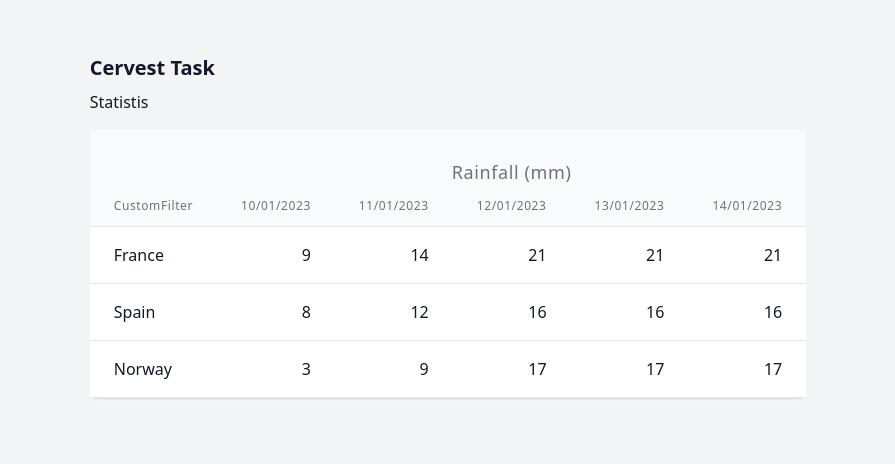
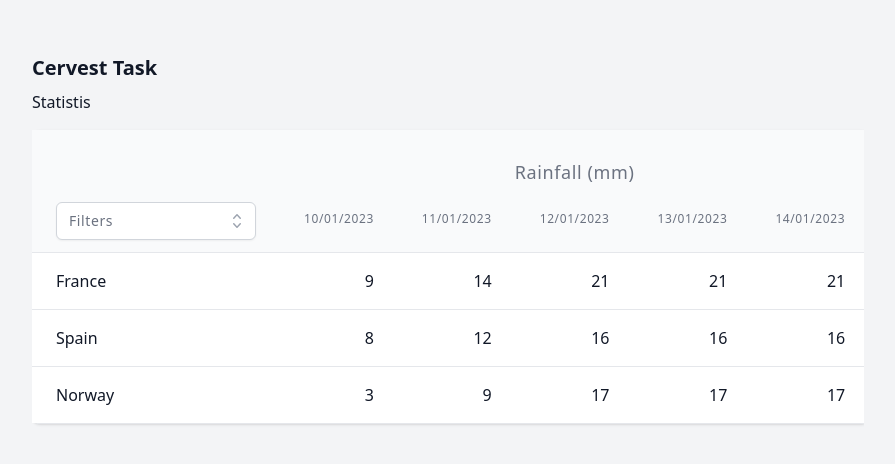
Before and after one commit to KabirMaan326/table-filter, a Next.js app: page / in a window 1280 px wide. Shown: the part 164-628 px from the top of the page, without its empty margins (192-1087 px from the left). Built offline with nearby package versions, Linux system fonts and the light colour scheme.

Commit message:
feature: add CustomFilter component

```diff
--- /dev/null
+++ b/src/components/CustomFilter.tsx
@@ -0,0 +1,113 @@
+import { Fragment, ReactNode } from "react";
+import { Column, Table } from "@tanstack/react-table";
+import { Listbox, Transition } from "@headlessui/react";
+import { ChevronUpDownIcon, EyeSlashIcon } from "@heroicons/react/20/solid";
+
+const CustomFilter = ({
+	column,
+	customFilterValues,
+	customFilterOptions,
+}: {
+	column: Column<any, unknown>;
+	table: Table<any>;
+	customFilterValues: string[];
+	customFilterOptions: ReactNode[];
+}) => {
+	const classNames = (...classes: string[]) => {
+		return classes.filter(Boolean).join(" ");
+	};
+	return (
+		<div className="relative mt-1 ">
+			<Listbox
+				value={customFilterValues || []}
+				onChange={column.setFilterValue}
+				multiple
+			>
+				{({ open }) => (
+					<>
+						<div className="relative mt-1">
+							<Listbox.Button className="relative min-w-[200px] w-full cursor-default rounded-md border border-gray-300 bg-white py-2 pl-3 pr-10 text-left shadow-sm focus:border-indigo-500 focus:outline-none focus:ring-1 focus:ring-indigo-500 sm:text-sm">
+								<span className="flex items-center">
+									{customFilterValues &&
+									customFilterValues.length > 0 ? (
+										<span>
+											{customFilterValues.length}{" "}
+											filter(s) applied
+										</span>
+									) : (
+										<span>Filters</span>
+									)}
+								</span>
+								<span className="pointer-events-none absolute inset-y-0 right-0 ml-3 flex items-center pr-2">
+									<ChevronUpDownIcon
+										className="h-5 w-5 text-gray-400"
+										aria-hidden="true"
+									/>
+								</span>
+							</Listbox.Button>
+							<Transition
+								show={open}
+								as={Fragment}
+								leave="transition ease-in duration-100"
+								leaveFrom="opacity-100"
+								leaveTo="opacity-0"
+							>
+								<Listbox.Options className="absolute z-10 mt-1 max-h-56 w-full overflow-auto rounded-md bg-white py-1 text-base shadow-lg ring-1 ring-black ring-opacity-5 focus:outline-none sm:text-sm">
+									{customFilterOptions.map((value, i) => (
+										<Listbox.Option
+											key={i}
+											className={({ active }) =>
+												classNames(
+													active
+														? "text-white bg-indigo-600"
+														: "text-gray-900",
+													"relative cursor-default select-none py-2 pl-3 pr-9"
+												)
+											}
+											value={value}
+										>
+											{({ selected, active }) => (
+												<>
+													<div className="flex items-center">
+														<span
+															className={classNames(
+																selected
+																	? "font-semibold"
+																	: "font-normal",
+																"ml-3 block truncate normal-case"
+															)}
+														>
+															{value}
+														</span>
+													</div>
+
+													{selected ? (
+														<span
+															className={classNames(
+																active
+																	? "text-white"
+																	: "text-indigo-600",
+																"absolute inset-y-0 right-0 flex items-center pr-4"
+															)}
+														>
+															<EyeSlashIcon
+																className="h-4 w-4 text-gray-400 "
+																aria-hidden="true"
+															/>
+														</span>
+													) : null}
+												</>
+											)}
+										</Listbox.Option>
+									))}
+								</Listbox.Options>
+							</Transition>
+						</div>
+					</>
+				)}
+			</Listbox>
+		</div>
+	);
+};
+
+export default CustomFilter;
--- a/src/components/CustomTable.tsx
+++ b/src/components/CustomTable.tsx
@@ -5,7 +5,10 @@ import {
 	ColumnDef,
 	getCoreRowModel,
 	getFilteredRowModel,
+	ColumnFiltersState,
 } from "@tanstack/react-table";
+import { ReactNode, useMemo } from "react";
+import CustomFilter from "./CustomFilter";
 
 interface CustomFilterMeta extends FilterMeta {
 	customFilter: boolean;
@@ -14,6 +17,8 @@ interface CustomFilterMeta extends FilterMeta {
 type CustomTableProps<T> = {
 	data: T[];
 	columns: ColumnDef<T>[];
+	columnFilters: ColumnFiltersState;
+	setColumnFilters: React.Dispatch<React.SetStateAction<ColumnFiltersState>>;
 };
 
 // This component creates the custom table
@@ -24,14 +29,27 @@ type CustomTableProps<T> = {
 const CustomTable = <T extends unknown>({
 	data,
 	columns,
+	columnFilters,
+	setColumnFilters,
 }: CustomTableProps<T>) => {
 	const table = useReactTable({
 		data,
 		columns,
-
+		state: {
+			columnFilters,
+		},
+		onColumnFiltersChange: setColumnFilters,
 		getCoreRowModel: getCoreRowModel(),
 		getFilteredRowModel: getFilteredRowModel(),
 	});
+
+	const customFilterOptions = useMemo(
+		() =>
+			table.getCoreRowModel().rows.map((row) => {
+				return row.getVisibleCells()[0]?.getValue();
+			}) as ReactNode[],
+		[]
+	);
 
 	return (
 		<div className="mt-2 flex flex-col ">
@@ -43,6 +61,7 @@ const CustomTable = <T extends unknown>({
 								{table.getHeaderGroups().map((headerGroup) => (
 									<tr key={headerGroup.id}>
 										{headerGroup.headers.map((header) => {
+											console.log({ header });
 											return (
 												<th
 													key={header.id}
@@ -76,9 +95,20 @@ const CustomTable = <T extends unknown>({
 																				?.meta as CustomFilterMeta
 																		)
 																			.customFilter && (
-																			<div>
-																				CustomFilter
-																			</div>
+																			<CustomFilter
+																				column={
+																					header.column
+																				}
+																				table={
+																					table
+																				}
+																				customFilterValues={
+																					header.column.getFilterValue() as string[]
+																				}
+																				customFilterOptions={
+																					customFilterOptions
+																				}
+																			/>
 																		)}
 																</div>
 															) : null}
@@ -97,6 +127,7 @@ const CustomTable = <T extends unknown>({
 											{row
 												.getVisibleCells()
 												.map((cell) => {
+													console.log({ cell });
 													return (
 														<td
 															key={cell.id}
--- a/src/pages/index.tsx
+++ b/src/pages/index.tsx
@@ -1,10 +1,11 @@
+import { ColumnFiltersState } from "@tanstack/react-table";
 import {
 	GetServerSideProps,
 	InferGetServerSidePropsType,
 	type NextPage,
 } from "next";
 import Head from "next/head";
-import { useMemo } from "react";
+import { useMemo, useState } from "react";
 import CustomTable from "../components/CustomTable";
 import { rainfallData } from "../utils/data";
 import { getTableDataFromRainfall } from "../utils/dataTransformation";
@@ -12,6 +13,7 @@ import { getTableDataFromRainfall } from "../utils/dataTransformation";
 const Home: NextPage = ({
 	rainfallData,
 }: InferGetServerSidePropsType<typeof getServerSideProps>) => {
+	const [columnFilters, setColumnFilters] = useState<ColumnFiltersState>([]);
 	// We memoize this value so it only calculates if the rainfallData changes
 	// In this case as data is returned on each request by getServerSideProps it
 	// is not necessary to use this but if we were to request the data again
@@ -20,7 +22,7 @@ const Home: NextPage = ({
 		() => getTableDataFromRainfall(rainfallData),
 		[rainfallData]
 	);
-	console.log({ tableData, columns });
+
 	return (
 		<>
 			<Head>
@@ -40,7 +42,12 @@ const Home: NextPage = ({
 						</div>
 					</div>
 					<div className="mt-4">
-						<CustomTable data={tableData} columns={columns} />
+						<CustomTable
+							data={tableData}
+							columns={columns}
+							columnFilters={columnFilters}
+							setColumnFilters={setColumnFilters}
+						/>
 					</div>
 				</main>
 			</div>
```
